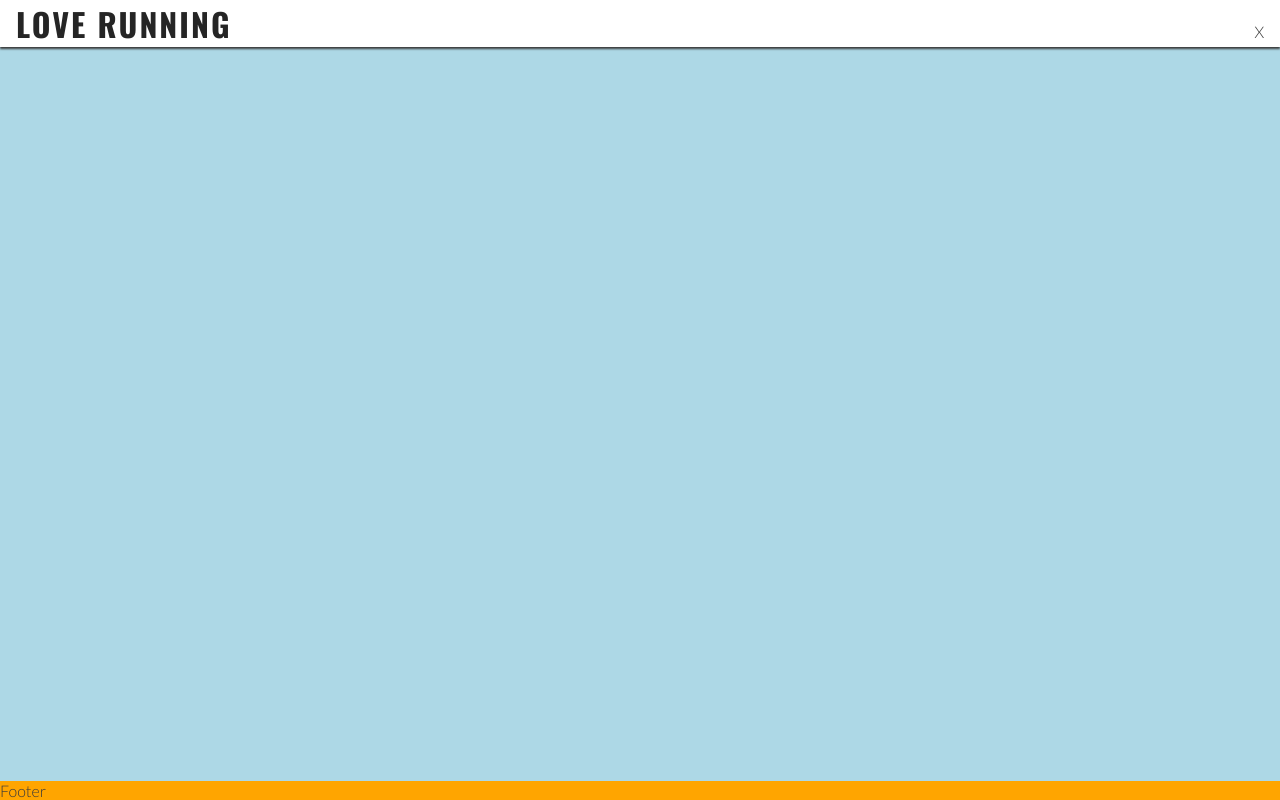
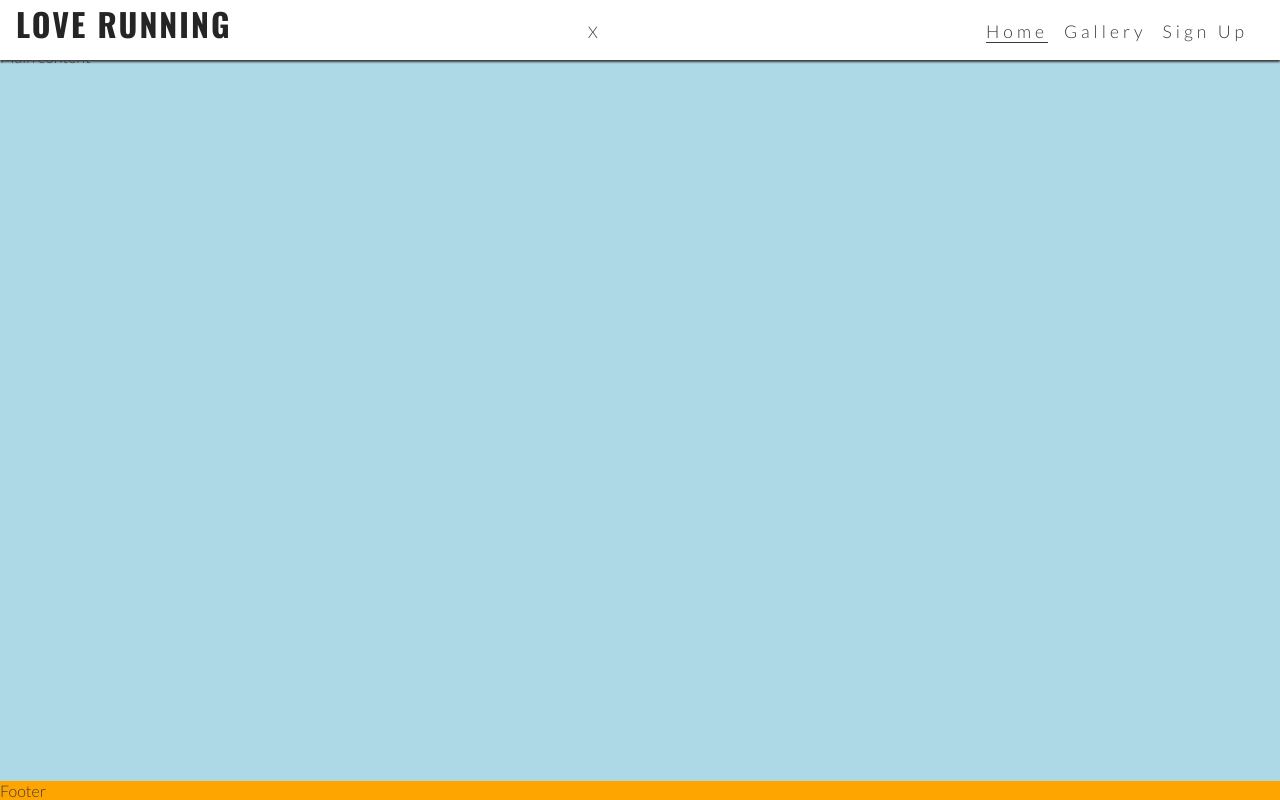
Before and after one commit to SaraabbasiNZ/Love-Running, a plain HTML site: page index.html in a window 1280 px wide. Drawn offline with nearby package versions, Linux system fonts and the light colour scheme.

Commit message:
Display navbar items, hide toggle label

```diff
--- a/assets/css/style.css
+++ b/assets/css/style.css
@@ -90,9 +90,34 @@ main {
     background-color: lightblue;
     /* Make main element take up any surplus space to push footer down */
     flex: 1 0 auto;
+    margin-top: 47px;
 }
 
 /* Footer */
 footer {
     background-color: orange;
 }
+
+/* Media query: tablets and larger (768px and up) */
+@media screen and (min-width: 768px) {
+    /* Header */
+    nav{
+        display: block;
+        position: relative;
+        box-shadow: none;
+        width: fit-content;
+        padding-right: 1rem;
+
+}
+
+#menu {
+    display:flex;
+}
+
+#menu > li{
+    padding-left: 1rem;
+}
+
+.nav-toggle-label {
+    display: none;
+}
```
